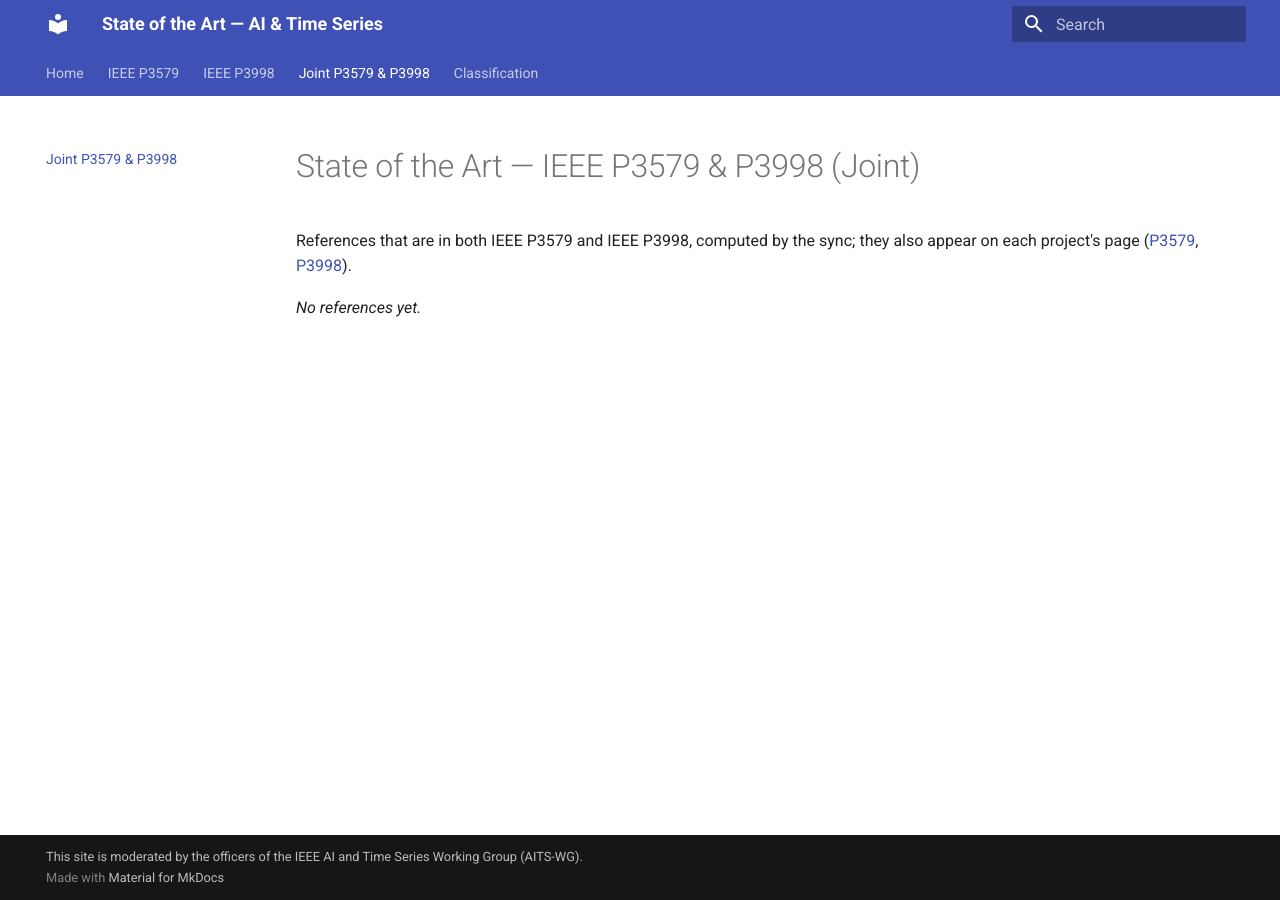
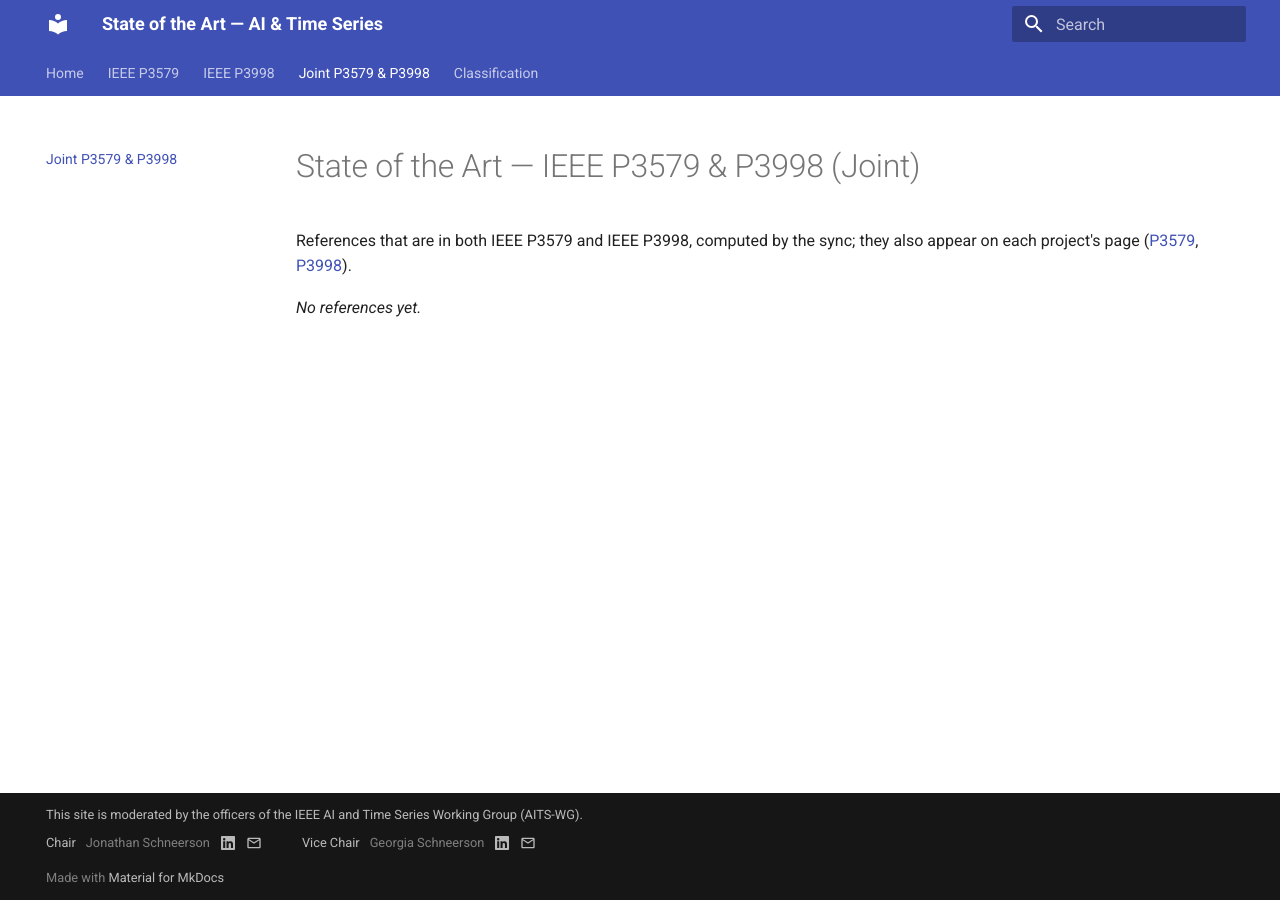
Before and after one commit to aitimeseries/SOTA, an MkDocs documentation site: the page built from docs/p3579-p3998/index.md, in a window 1280 px wide. Built offline with MkDocs 1.6.1 and Material for MkDocs 9.7.7, drawn with Linux system fonts in a browser that asks for light colours.

Commit message:
feat(site): the officers in the footer, their emails shown on click only
Under the moderation line, every page's footer lists the Chair and the Vice
Chair: role, name (in the footer's dimmest text),
LinkedIn icon and email icon, in the footer's own style.

overrides/partials/copyright.html is Material 9.8.1's copyright block plus
the list, read from extra.officers in mkdocs.yml. Each address is stored
reversed and base64-encoded (email_encoded), never in clear, in the
repository or in the page; docs/javascripts/officers.js decodes it only
when a reader clicks the icon, which then becomes a mail link. A value
holding an "@" (an address in clear) gets no icon.

Co-Authored-By: Claude Opus 5.5 <noreply@anthropic.com>

```diff
--- /dev/null
+++ b/docs/javascripts/officers.js
@@ -0,0 +1,15 @@
+/* Footer: the officers' email addresses, shown on click only.
+   The page holds each address reversed and base64-encoded (data-e), with no
+   "@" and no mail link, and so does the public repository (mkdocs.yml): a
+   harvester reading either finds no address. The address is decoded only
+   when a reader clicks the email icon, which then becomes a mail link. */
+document.addEventListener("click", function (event) {
+  var button = event.target.closest("button.md-officers__email[data-e]");
+  if (!button) return;
+  var address = atob(button.dataset.e).split("").reverse().join("").trim();
+  var link = document.createElement("a");
+  link.href = "mail" + "to:" + address;
+  link.textContent = address;
+  button.replaceWith(link);
+  link.focus();
+});
--- /dev/null
+++ b/docs/stylesheets/officers.css
@@ -0,0 +1,54 @@
+/* Footer: the officers under the moderation line, written by
+   overrides/partials/copyright.html from extra.officers in mkdocs.yml.
+   The footer's own style, not the terminal. */
+
+.md-footer-meta.md-typeset ul.md-officers {
+  list-style: none;
+  margin: .4rem 0 .7rem;
+  padding: 0;
+  display: flex;
+  flex-wrap: wrap;
+  gap: .4rem 2rem;
+}
+
+.md-footer-meta.md-typeset .md-officers li {
+  margin: 0;
+  display: flex;
+  flex-wrap: wrap;
+  align-items: center;
+  gap: 0 .5rem;
+}
+
+.md-footer-meta .md-officers__role {
+  color: var(--md-footer-fg-color--light);
+}
+
+/* The name, discreet: the footer's dimmest text color. */
+.md-footer-meta .md-officers__name {
+  color: var(--md-footer-fg-color--lighter);
+}
+
+.md-footer-meta.md-typeset .md-officers a,
+.md-footer-meta.md-typeset .md-officers button {
+  display: inline-flex;
+  align-items: center;
+  color: var(--md-footer-fg-color--light);
+  background: none;
+  border: 0;
+  padding: 0;
+  font: inherit;
+  cursor: pointer;
+}
+
+.md-footer-meta.md-typeset .md-officers a:hover,
+.md-footer-meta.md-typeset .md-officers a:focus-visible,
+.md-footer-meta.md-typeset .md-officers button:hover,
+.md-footer-meta.md-typeset .md-officers button:focus-visible {
+  color: var(--md-footer-fg-color);
+}
+
+.md-footer-meta .md-officers svg {
+  width: .8rem;
+  height: .8rem;
+  fill: currentColor;
+}
--- a/mkdocs.yml
+++ b/mkdocs.yml
@@ -4,6 +4,8 @@ copyright: This site is moderated by the officers of the IEEE AI and Time Series
 
 theme:
   name: material
+  # overrides/partials/copyright.html: the footer, with the officers.
+  custom_dir: overrides
   language: en
   palette:
     primary: indigo
@@ -23,6 +25,10 @@ markdown_extensions:
 
 extra_css:
   - stylesheets/terminal.css
+  - stylesheets/officers.css
+
+extra_javascript:
+  - javascripts/officers.js
 
 # A link to a missing #anchor is a warning, so `mkdocs build --strict` in the
 # sync fails on it: the home page's #ref- links are checked at every sync
@@ -30,6 +36,20 @@ extra_css:
 validation:
   anchors: warn
 
+# The officers, in the footer of every page (overrides/partials/copyright.html).
+# email_encoded: the address reversed, then base64-encoded, never in clear;
+# see the README, "Officers in the footer".
+extra:
+  officers:
+    - role: Chair
+      name: Jonathan Schneerson
+      linkedin: https://www.linkedin.com/in/jschneerson/
+      email_encoded: Z3JvLmVlZWlAbm9zcmVlbmhjc2o=
+    - role: Vice Chair
+      name: Georgia Schneerson
+      linkedin: https://www.linkedin.com/in/gschneerson/
+      email_encoded: Z3JvLmVlZWlAbm9zcmVlbmhjc2c=
+
 nav:
   - Home: index.md
   - IEEE P3579: p3579/index.md
--- /dev/null
+++ b/overrides/partials/copyright.html
@@ -0,0 +1,42 @@
+{#-
+  Material 9.8.1's partials/copyright.html, plus the officers under the
+  moderation line (extra.officers in mkdocs.yml).
+  Each email is stored reversed and base64-encoded (email_encoded), never in
+  clear: docs/javascripts/officers.js decodes it only when a reader clicks
+  the email icon. A value holding an "@" is an address in clear, which
+  base64 never contains: its icon is left out, so the page never shows it.
+-#}
+<div class="md-copyright">
+  {% if config.copyright %}
+    <div class="md-copyright__highlight">
+      {{ config.copyright }}
+    </div>
+  {% endif %}
+  {% if config.extra.officers %}
+    <ul class="md-officers">
+      {% for officer in config.extra.officers %}
+        <li>
+          <span class="md-officers__role">{{ officer.role | e }}</span>
+          <span class="md-officers__name">{{ officer.name | e }}</span>
+          {% if officer.linkedin %}
+            <a href="{{ officer.linkedin | e }}" target="_blank" rel="noopener" title="LinkedIn" aria-label="LinkedIn profile of {{ officer.name | e }}">
+              {% include ".icons/fontawesome/brands/linkedin.svg" %}
+            </a>
+          {% endif %}
+          {% if officer.email_encoded and "@" not in officer.email_encoded %}
+            <button type="button" class="md-officers__email" data-e="{{ officer.email_encoded | e }}" title="Email" aria-label="Show the email address of {{ officer.name | e }}">
+              {% include ".icons/material/email-outline.svg" %}
+            </button>
+          {% endif %}
+        </li>
+      {% endfor %}
+    </ul>
+    <noscript>The email addresses need JavaScript.</noscript>
+  {% endif %}
+  {% if not config.extra.generator == false %}
+    Made with
+    <a href="https://squidfunk.github.io/mkdocs-material/" target="_blank" rel="noopener">
+      Material for MkDocs
+    </a>
+  {% endif %}
+</div>
```
